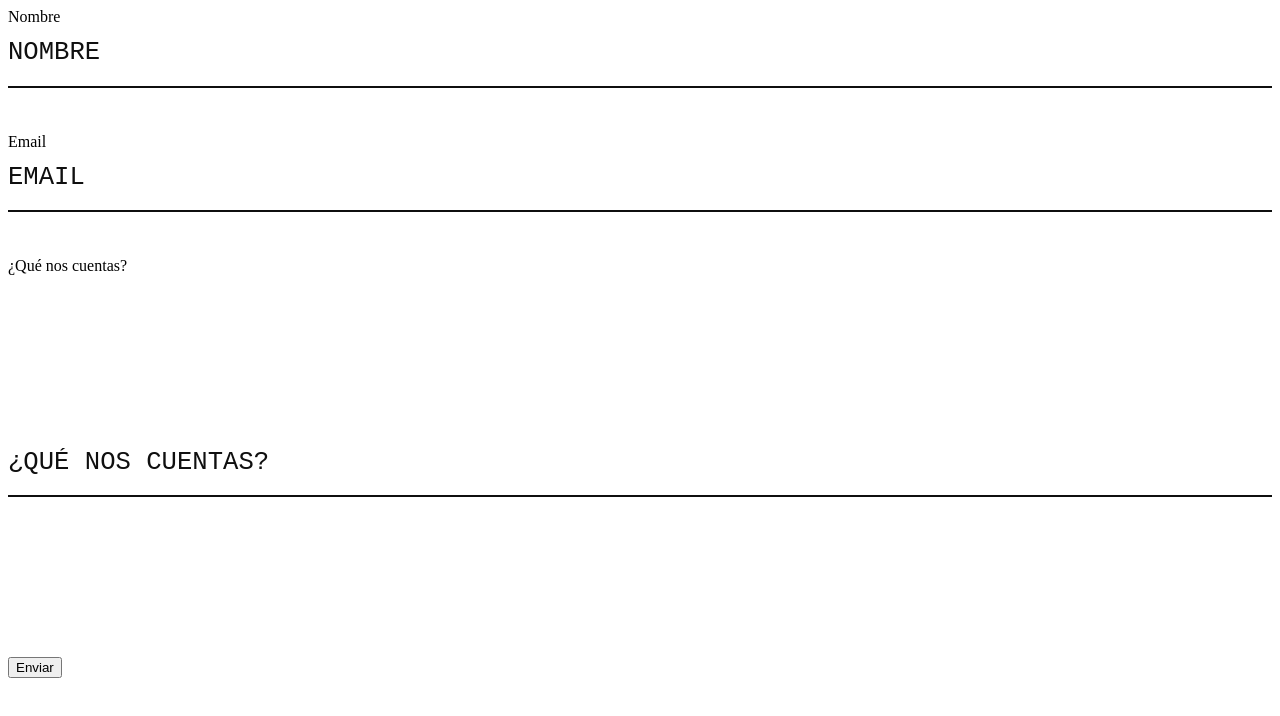
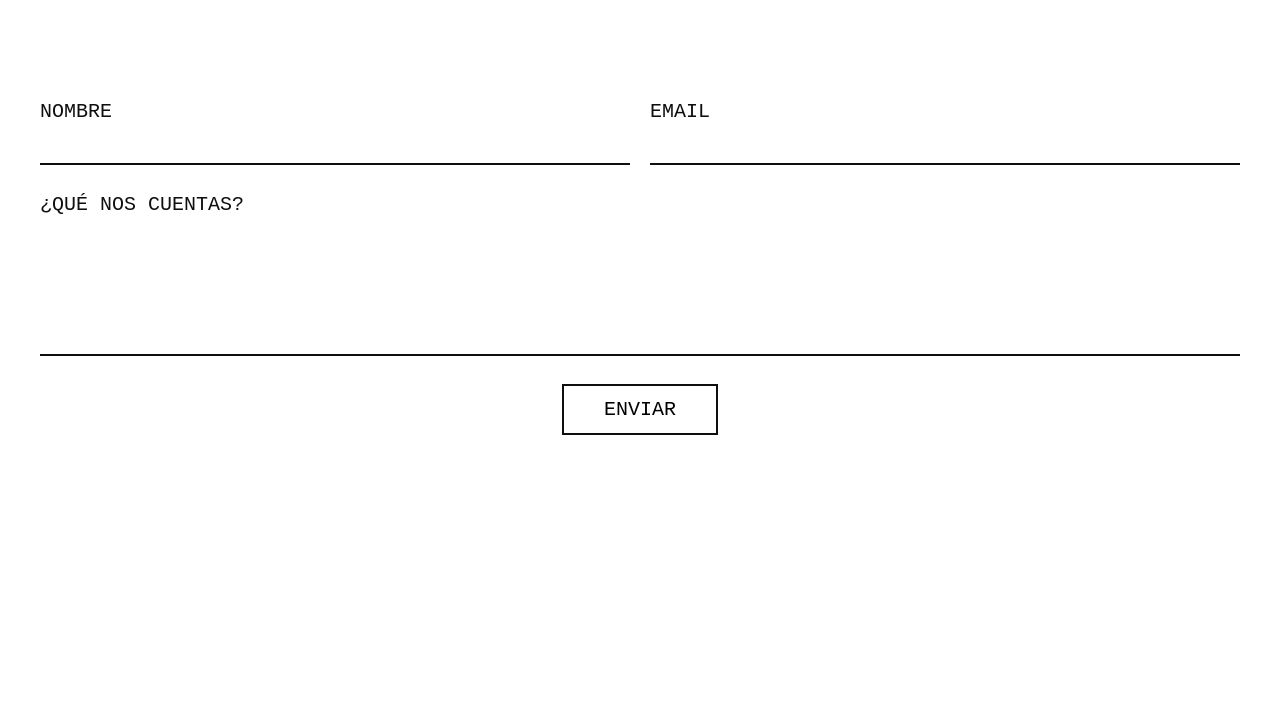
Before and after one commit to franc333s/contact-form, a plain HTML site: page index.html in a window 1280 px wide. Drawn offline with Linux system fonts and the light colour scheme.

Commit message:
Css added

```diff
--- a/index.html
+++ b/index.html
@@ -7,32 +7,34 @@
     <title>Contact Form</title>
     <link rel="stylesheet" href="css/style.css">
 </head>
-
 <body>
 
     <form class="contact-form" action="">
 
         <div class="contact-form__name-email">
-            <label for="contact-form__name">Nombre</label>
-            <input type="text" placeholder="NOMBRE" name="" id="name-contact-form">
-            <label for="contact-form__email">Email</label>
-            <input type="email" placeholder="EMAIL" name="" id="email-contact-form">
+
+            <div>
+                <label for="cf-name">Nombre</label>
+                <input type="text" placeholder="" name="cf-name" id="name-contact-form">
+            </div>
+
+            <div>
+                <label for="cf-email">Email</label>
+                <input type="email" placeholder="" name="cf-email" id="email-contact-form">
+            </div>
+
         </div>
 
-        <div>
-            <label for="contact-form__text">¿Qué nos cuentas?</label>
-            <input type="text" placeholder="¿QUÉ NOS CUENTAS?" name="" id="text-contact-form">
+        <div class="contact-form__text">
+            <label for="cf-text">¿Qué nos cuentas?</label>
+            <input type="text" placeholder="" name="cf-text" id="text-contact-form">
         </div>
 
-        <div class="">
-            <button type="submit" class="btn btn--color-black">Enviar</button>
+        <div class="btn--centered" >
+            <input type="submit" value="Enviar">
         </div>
 
-      </form>
-
-
-
-
+    </form>
 
 </body>
 </html>
--- a/scss/_contact-form.scss
+++ b/scss/_contact-form.scss
@@ -5,67 +5,82 @@
 }
 
 
+.contact-form {
+    padding: 10rem 4rem;
+}
 
-// Contant form
+// Grid
+.contact-form__name-email {
+    display: grid;
+    grid-template-columns: 1fr;
 
-.contact-form [type="email"],
-.contact-form [type="text"],
-#name-contact-form,
-#email-contact-form {
-    color: $color-black;
-    font-family: $font-secondary;
-	background: none;
-    border: 2px solid $color-black;
-	border-top: none;
-    border-left: none;
-    border-right: none;
-    border-radius: 0;
-	// -webkit-appearance: none;
-	// -moz-appearance: none;
-	// appearance: none;
-    margin-top: 0rem;
-    margin-bottom: 2.8rem;
-    padding: 1.4rem 0;
-    width: 100%;
-
-    &:focus {
-        background-color: transparent;
-        color: $color-black;
-        font-family: $font-secondary;
-        font-size: $font-size-small;
-        outline: none;
-    }
-
-    &::placeholder {
-        color: $color-black;
-        font-family: $font-secondary;
-        font-size: $font-size-small;
-    }
-    &:-ms-input-placeholder {
-        color: $color-black;
-        font-family: $font-secondary;
-        font-size: $font-size-small;
-    }
-
-    @include mq($bp-large) {
-        //min width 1440px
-        padding-top: 4rem;
-
+    @include mq($bp-medium) {
+        grid-template-columns: 1fr 1fr;
+        gap: 2rem;
     }
 }
 
-.contact-form [placeholder="¿QUÉ NOS CUENTAS?"],
-#text-contact-form {
-    margin-top: 10rem;
-    margin-bottom: 10rem;
-    font-family: $font-secondary;
+//Labels
+.contact-form [for="cf-name"],
+.contact-form [for="cf-email"],
+.contact-form [for="cf-text"] {
+    font-size: $font-size-lowermedium;
+    text-transform: uppercase;
+
 }
 
-.contact-form__name-email > p {
+// Inputs
+.contact-form [name="cf-name"],
+.contact-form [name="cf-email"],
+.contact-form [name="cf-text"] {
+    font: $font-size-lowermedium $font-secondary;
+    width: 100%;
+    border: none;
+    border-bottom: 2px solid $color-black;;
+    border-radius: 0;
+    height: 4rem;
+    resize: none;
+    padding: 2rem 0;
+    margin-bottom: 2.8rem;
 
-    @include mq($bp-medium) {
-        //min width 768px
-        display: flex;
-        gap: 4rem;
+    &:focus {
+        color: $color-green;
+        font-size: $font-size-lowermedium;
+        outline: none;
     }
 }
+
+.contact-form [name="cf-text"] {
+    height: 14rem;
+    resize: none;
+}
+
+// Button
+[type="submit"] {
+    font-family: $font-secondary;
+    text-transform: uppercase;
+    font-size: $font-size-lowermedium;
+    background-color: transparent;
+    border: solid 0.2rem $color-black;
+    padding: 1.2rem 0;
+    width: 100%;
+    transition: 0.3s ease-in-out;
+
+    &:hover {
+      background-color: $color-bg-black;
+      color: $color-beige;
+    }
+
+    @include mq($bp-lowermedium) {
+      width: auto;
+      padding: 1.2rem 4rem;
+    }
+}
+
+
+.btn--centered {
+    display: flex;
+    flex-direction: column;
+    align-items: center;
+    text-align: center;
+}
--- a/scss/_site.scss
+++ b/scss/_site.scss
@@ -10,9 +10,9 @@ html {
 }
 
 body {
+    color: $color-black;
     font-family: $font-secondary;
     background-color: $color-bg-white;
-    color: $color-black;
     margin: 0;
     overflow-x: hidden;
 }
--- a/scss/style.scss
+++ b/scss/style.scss
@@ -1,5 +1,8 @@
 //Sass variables
 @import "sass-variables";
 
+//Site elements
+@import "site";
+
 //Contact form styles
 @import "contact-form";
```
Also changed, not shown: css/style.css.
